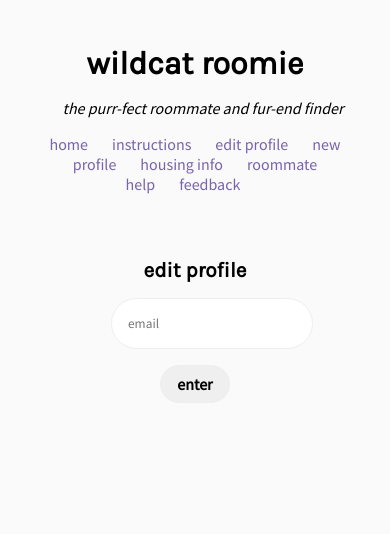
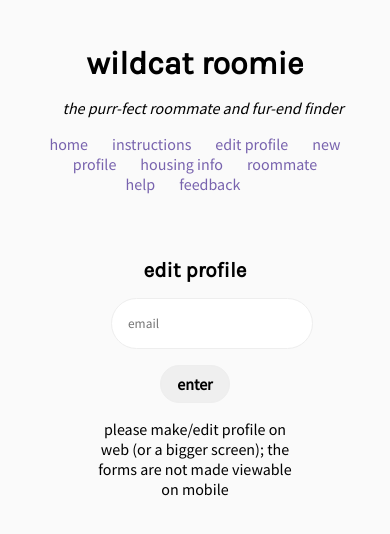
Before and after one commit to rachellin/wildcat-roomie, a React (Create React App) app in the folder client/: page /#/entry in a window 390 px wide. Shown: the top 534 px of the page. Built offline with nearby package versions, Linux system fonts and the light colour scheme.

Commit message:
mobile message for making/editing profiles

```diff
--- a/client/src/entry/Entry.js
+++ b/client/src/entry/Entry.js
@@ -368,7 +368,8 @@ export default class Entry extends React.Component {
                 type="email" name="email" value={this.state.email}
                 onChange={this.handleChange} placeholder="email" required/>
               <input type="submit" value="enter"/>
-              {this.state.emailMsg}
+              <div style={{marginBottom: "1rem"}}>{this.state.emailMsg}</div>
+              <div className="mobile-msg">please make/edit profile on web (or a bigger screen); the forms are not made viewable on mobile</div>
             </form>
           </EmailEntry>
         )
--- a/client/src/style/Style.js
+++ b/client/src/style/Style.js
@@ -16,6 +16,12 @@ export const EmailEntry = styled.div`
 
     input[type="submit"] {
         margin: 1rem auto;
+    }
+
+    @media (min-width: 999px) {
+        .mobile-msg {
+            display: none;
+        }
     }
 `
 
```
